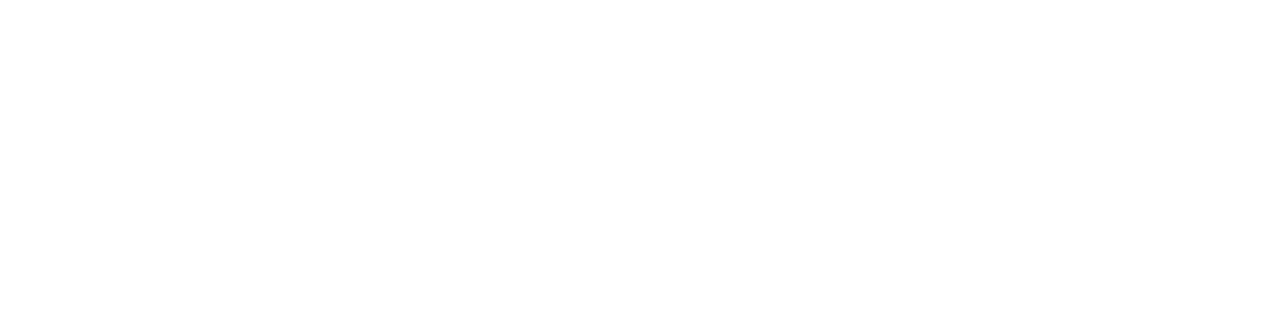
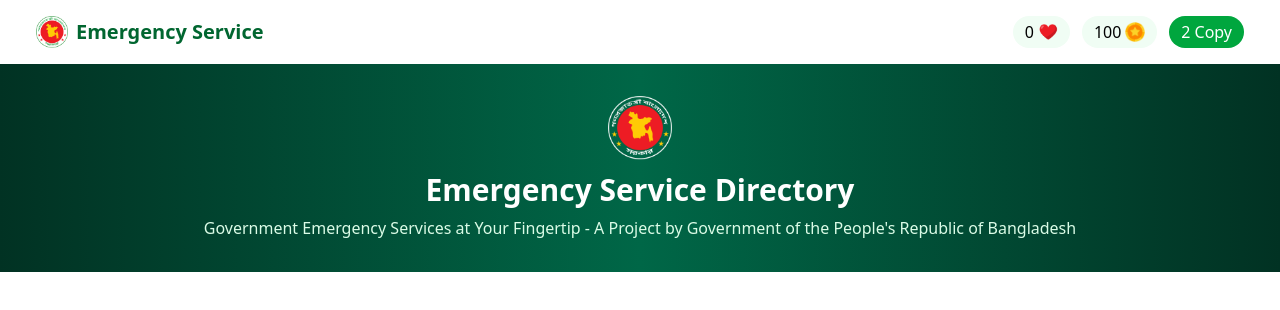
Before and after one commit to neerob347/emergency_hotline, a plain HTML site: page index.html in a window 1280 px wide. Drawn offline with nearby package versions, Linux system fonts and the light colour scheme.

Commit message:
added navbar and green bg section

```diff
--- a/index.html
+++ b/index.html
@@ -4,8 +4,62 @@
     <meta charset="UTF-8">
     <meta name="viewport" content="width=device-width, initial-scale=1.0">
     <title>Emergency Hootline</title>
+     <!-- tailwind cdn -->
+         <script src="https://cdn.jsdelivr.net/npm/@tailwindcss/browser@4"></script>
+         <!-- Font Aweasome cdn -->
+          <link rel="stylesheet" href="https://cdnjs.cloudflare.com/ajax/libs/font-awesome/7.0.0/css/all.min.css" integrity="sha512-DxV+EoADOkOygM4IR9yXP8Sb2qwgidEmeqAEmDKIOfPRQZOWbXCzLC6vjbZyy0vPisbH2SyW27+ddLVCN+OMzQ==" crossorigin="anonymous" referrerpolicy="no-referrer" />
 </head>
+
 <body>
+     <header class="max-w[1920] ">
+
+            <!-- Navbar -->
+<nav class="flex justify-between items-center px-9 py-4 bg-white shadow">
+  <!-- Left: Logo + Title -->
+  <div class="flex items-center justify-center gap-2">
+    <img src="./assets/logo.png" alt="logo" class="w-8 h-8">
+    <h1 class="text-xl font-bold text-green-800">Emergency Service</h1>
+  </div>
+
+  <!-- Right: Counts -->
+  <div class="flex items-center gap-3">
+    <!-- Heart -->
+    <div class="flex items-center gap-1 bg-green-50 px-3 py-1 rounded-full">
+      <span>0</span>
+      <img src="./assets/heart.png" alt="heart" class="w-5 h-5">
+    </div>
+
+    <!-- Coins -->
+    <div class="flex items-center gap-1 bg-green-50 px-3 py-1 rounded-full">
+      <span>100</span>
+      <img src="./assets/coin.png" alt="coin" class="w-5 h-5">
+    </div>
+
+    <!-- Copy -->
+    <div class="flex items-center gap-1 bg-[#00A63E] px-3 py-1 rounded-full text-white font-medium">
+      <span>2</span>
+      <span>Copy</span>
+    </div>
+  </div>
+</nav>
+
+<!-- Green Background Section -->
+<section class="w-full bg-gradient-to-r from-[#013223] via-[#006747] to-[#013223] text-center py-8">
+  <!-- Center Logo -->
+  <img src="./assets/logo-dark.png" alt="govt logo" class="w-16 h-16 mx-auto mb-3">
+
+  <!-- Title -->
+  <h2 class="text-2xl md:text-3xl font-bold text-white">Emergency Service Directory</h2>
+
+  <!-- Subtitle -->
+  <p class="text-sm md:text-base text-green-100 mt-2">
+    Government Emergency Services at Your Fingertip - A Project by Government of the People's Republic of Bangladesh
+ </p>
+</section>
+    </header>
+
+
+
 
 </body>
 </html>
```
